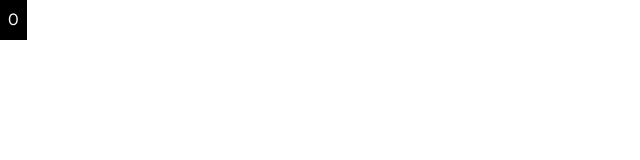
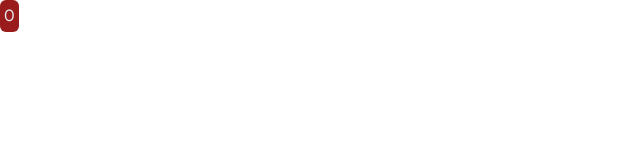
Before and after one commit to orazdaurenov/state-matreshka, a Next.js app: page / in a window 1280 px wide. Shown: the top 160 px of the page, without its empty margins (0-640 px from the left). Built offline with nearby package versions, Linux system fonts and the light colour scheme.

Commit message:
finished the second challenge

```diff
--- a/src/app/components/Counter.tsx
+++ b/src/app/components/Counter.tsx
@@ -1,13 +1,13 @@
-import React from "react";
+"use client";
+import React, { useState } from "react";
 
-type CounterProps = {
-  count: number;
-  onclick: () => void;
-};
-
-const Counter = ({ count, onclick }: CounterProps) => {
+const Counter = () => {
+  const [count, setCount] = useState(0);
   return (
-    <button className="bg-black p-2 text-gray-50" onClick={onclick}>
+    <button
+      className="bg-black p-2 text-gray-50"
+      onClick={() => setCount(count + 1)}
+    >
       {count}
     </button>
   );
--- a/src/app/components/ParentCounter.tsx
+++ b/src/app/components/ParentCounter.tsx
@@ -1,9 +1,31 @@
-import React from 'react'
+"use client";
+import React, { ReactElement, useState } from "react";
+import { array } from "zod";
+import Counter from "./Counter";
 
 const ParentCounter = () => {
+  const [parentCount, setParentCount] = useState(0);
+  const [childCounters, setChildCounters] = useState<Array<ReactElement>>([]);
+  const onClick = () => {
+    const nextArray = [...childCounters, <Counter />];
+    setParentCount(parentCount + 1);
+    setChildCounters(nextArray);
+  };
   return (
+    <>
+      <button
+        className="rounded-md bg-red-800 px-1 py-1 text-gray-200"
+        onClick={onClick}
+      >
+        {parentCount}
+      </button>
+      <ul>
+        {childCounters.map((count, index) => (
+          <li key={index}>{count}</li>
+        ))}
+      </ul>
+    </>
+  );
+};
 
-  )
-}
-
-export default ParentCounter
+export default ParentCounter;
--- a/src/app/page.tsx
+++ b/src/app/page.tsx
@@ -1,16 +1,12 @@
 "use client";
 import { useState } from "react";
 import Counter from "./components/Counter";
+import ParentCounter from "./components/ParentCounter";
 
 export default function HomePage() {
-  const [count, setCount] = useState(0);
-
-  const handleClick = () => {
-    setCount(count + 1);
-  };
   return (
     <>
-      <Counter onclick={handleClick} count={count} />
+      <ParentCounter />
     </>
   );
 }
```
